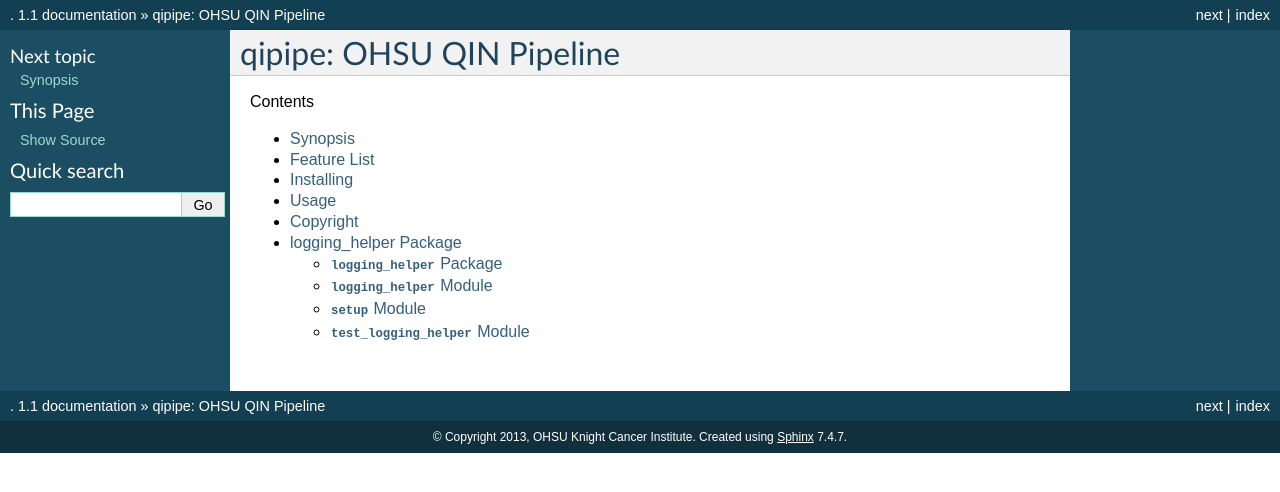
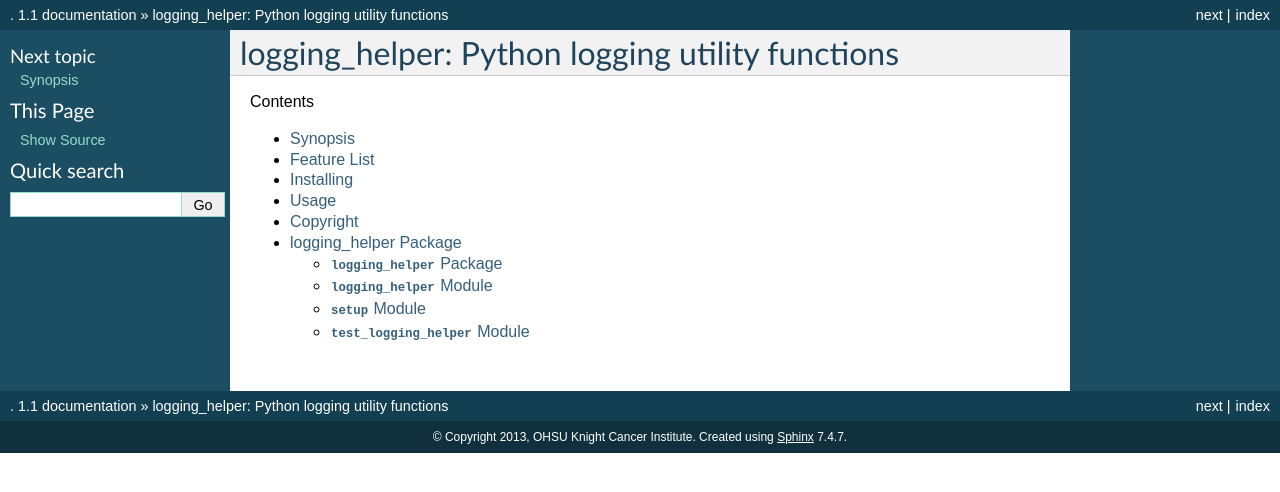
Before and after one commit to FredLoney/logging_helper, a Sphinx documentation site: the page built from doc/index.rst, in a window 1280 px wide. Shown: the top 492 px of the page. Built offline with Sphinx 7.4.7, drawn with Linux system fonts in a browser that asks for light colours.

Commit message:
Fix the heading.

```diff
--- a/doc/index.rst
+++ b/doc/index.rst
@@ -1,5 +1,5 @@
-qipipe: OHSU QIN Pipeline
-=========================
+logging_helper: Python logging utility functions
+================================================
 
 Contents
 
```
